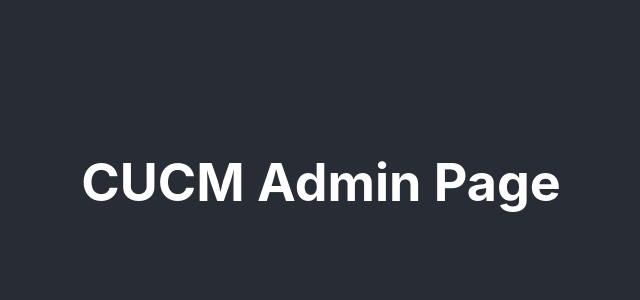
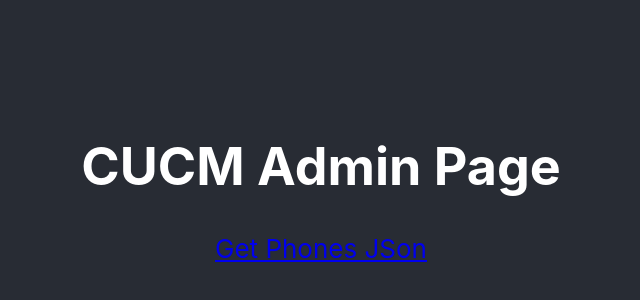
Before and after one commit to casually-blue/cucm_frontend, a React (Create React App) app in the folder frontend/: page / in a window 1280 px wide. Shown: the part 218-518 px from the top of the page, without its empty margins (319-959 px from the left). Built offline with nearby package versions, Linux system fonts and the light colour scheme.

Commit message:
Add link to node app, and custom file loader which is really insecure

```diff
--- a/frontend/src/App.js
+++ b/frontend/src/App.js
@@ -5,6 +5,7 @@
     <div className="App">
       <header className="App-header">
           <h1>CUCM Admin Page</h1>
+          <a href="/phones">Get Phones JSon</a>
       </header>
     </div>
   );
```
